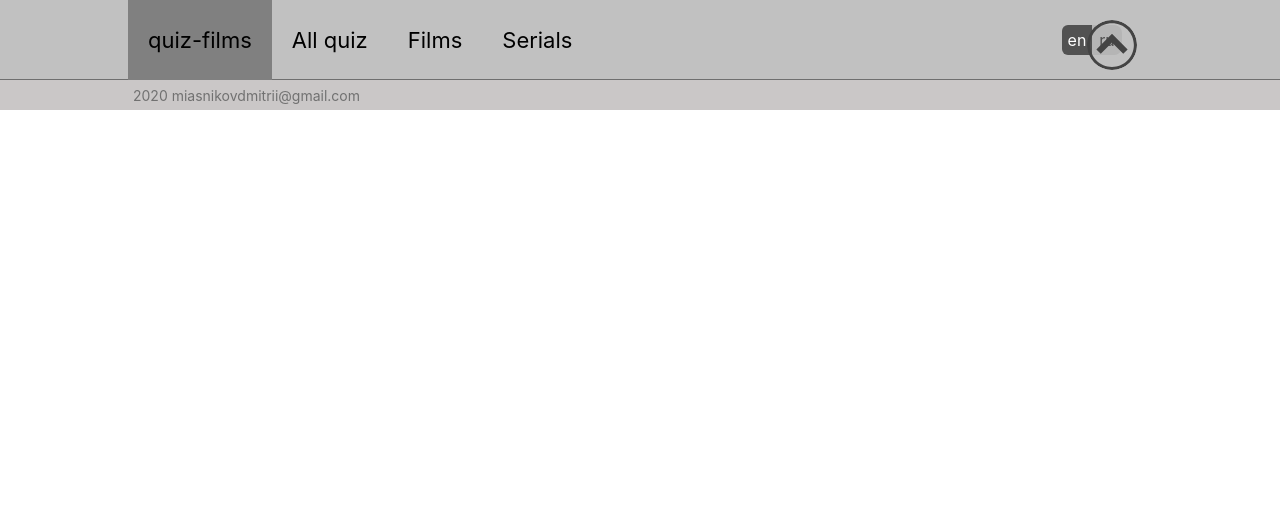
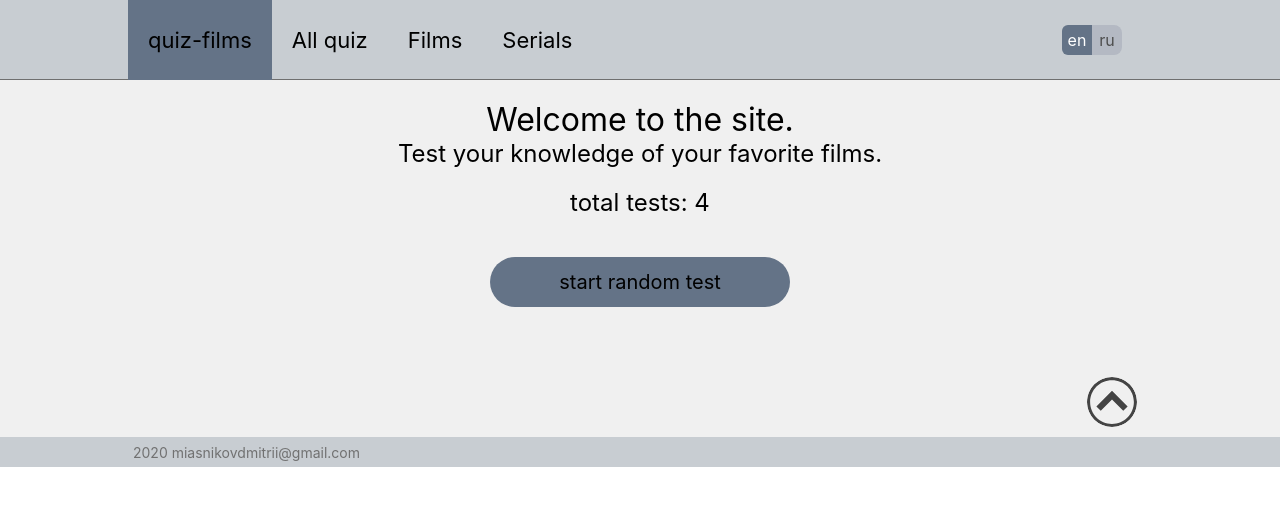
Before and after one commit to DmitriiMiasnikov/quiz_films, a React (Create React App) app: page /main in a window 1280 px wide. Shown: the top 506 px of the page. Built offline with nearby package versions, Linux system fonts and the light colour scheme.

Commit message:
create main page

```diff
--- a/src/App.js
+++ b/src/App.js
@@ -20,6 +20,7 @@ const App = (props) => {
       <Header />
       <div className = {styles.content}>
         <Redirect from='/' to='/main' />
+        <Route path='/main' render={() => <MainPage />} />
         <Route path='/all_quiz' render={() => <QuizList />} />
         <Route path='/films' render={() => <QuizList />} />
         <Route path='/serials' render={() => <QuizList />} />
--- a/src/App.module.scss
+++ b/src/App.module.scss
@@ -4,7 +4,7 @@
   grid-template-areas: 'header' 'content' 'footer';
   grid-template-rows: 80px 1fr 30px;
   user-select: none;
-  background-color: #e4e4e4;
+  background-color: #F0F0F0;
   .content {
     grid-area: content;
     display: inline-block;
--- a/src/components/Footer/Footer.module.scss
+++ b/src/components/Footer/Footer.module.scss
@@ -1,6 +1,6 @@
 .wrapper {
     grid-area: footer;
-    background-color: #cac7c7;
+    background-color: #C8CDD2;
     height: inherit;
     .content {
         position: relative;
--- a/src/components/Header/Header.module.scss
+++ b/src/components/Header/Header.module.scss
@@ -5,7 +5,7 @@ $button_height: 30px;
     grid-area: header;
     display: inline-block;
     height: 80px;
-    background-color: #c1c1c1;
+    background-color: #C8CDD2;
     border-bottom: 1px solid #6f6f6f;
     box-sizing: border-box;
     .items {
@@ -14,7 +14,7 @@ $button_height: 30px;
         position: relative;
         margin: 0 auto;
         .icon {
-            background-color: grey;
+            background-color:#647387;
         }
         .item {
             display: inline-flex;
@@ -37,7 +37,7 @@ $button_height: 30px;
         .localButton {
             position: absolute;
             right: 30px;
-            background-color: #b5b5b5;
+            background-color: #B4B9C3;
             top: 50%;
             transform: translateY(-50%);
             width: $button_width;
@@ -53,7 +53,7 @@ $button_height: 30px;
                 color: #4e4e4e;
                 transition: .2s background-color, .2s color;
                 &.current {
-                    background-color: #525252;
+                    background-color: #647387;
                     color: white;
                 }
             }
--- a/src/components/MainPage/MainPage.js
+++ b/src/components/MainPage/MainPage.js
@@ -5,16 +5,12 @@ import { NavLink } from 'react-router-dom';
 const MainPage = (props) => {
     return (
         <div className={styles.wrapper}>
-            {
-                props.quiz.map((el, i) => {
-                    return <div className={styles.item} key={i}>
-                        <NavLink to={`/quiz/${el.name}`} onClick = {props.getQuiz(el)}><img src={el.src} className={styles.picture} ></img></NavLink>
-                        <div className={styles.titleBlock}>
-                            <NavLink to={`/quiz/${el.name}`} onClick = {props.getQuiz(el)}>{el[props.local]}</NavLink>
-                        </div>
-                    </div>
-                })
-            }
+            <div className={styles.title}>Welcome to the site.</div>
+            <div className={styles.subtitle}>Test your knowledge of your favorite films.</div>
+            <div className={styles.counter}>total tests: {props.counterTests()}</div>
+            <div className={styles.buttonRandomTest} onClick = {() => props.getRandomQuiz()}>
+            <NavLink to={`/quiz/${() => props.getRandomQuiz()}`}>start random test</NavLink>
+                </div>
         </div>
     )
 }
--- a/src/components/MainPage/MainPage.module.scss
+++ b/src/components/MainPage/MainPage.module.scss
@@ -1,36 +1,46 @@
 .wrapper {
     position: relative;
-    display: inline-flex;
-    flex-wrap: wrap;
+    display: flex;
     box-sizing: border-box;
-    justify-content: space-between;
-    padding: 50px 50px 10px 50px;
+    flex-direction: column;
+    align-items: center;
+    padding: 20px 50px 10px 50px;
     width: 100%;
-    .item {
-        position: relative;
-        width: 430px;
-        margin-bottom: 50px;
-        .picture {
-            width: 100%;
-            transition: .2s transform;
-            transform: scale(1);
+    .title {
+        font-size: 32px;
+        display: inline-block;
+    }
+    .subtitle {
+        font-size: 24px;
+    }
+    .counter {
+        margin-top: 20px;
+        font-size: 24px;
+    }
+    .buttonRandomTest {
+        width: 300px;
+        height: 50px;
+        margin-top: 40px;
+        margin-bottom: 120px;
+        background-color: #647387;
+        color: white;
+        font-size: 20px;
+        border-radius: 25px;
+        display: flex;
+        justify-content: center;
+        align-items: center;
+        transition: .1s box-shadow;
         &:hover {
-                transform: scale(1.02);
+            box-shadow: 0px 0px 5px 0px #40486D;
             cursor: pointer;
         }
-        }
-        .titleBlock {
-            text-align: center;
-            font-size: 24px;
         a {
             color: black;
             text-decoration: none;
             transition: .1s color;
             &:hover {
                 cursor: pointer;
-                    color: grey;
             }
         }
     }
 }
-}
--- a/src/components/MainPage/MainPageContainer.js
+++ b/src/components/MainPage/MainPageContainer.js
@@ -1,23 +1,28 @@
 import { connect } from "react-redux";
 import React from 'react';
 import MainPage from './MainPage';
-import {getQuiz} from './../../store/quizReducer'
+import { getRandomQuiz } from './../../store/quizReducer'
 
 const MainPageContainer = (props) => {
-    const getQuiz = (currentQuiz) => {
-        props.getQuiz(currentQuiz)
+    const getRandomQuiz = () => {
+        const randomTest = Math.floor(Math.random() * props.quizAll.length)
+        props.getRandomQuiz(props.quizAll[randomTest].name)
+        return props.getRandomQuiz(props.quizAll[randomTest])
+    }
+    const counterTests = () => {
+        return props.quizAll.length
     }
     return (
-        <MainPage {...props} getQuiz = {getQuiz} />
+        <MainPage {...props} counterTests={counterTests} getRandomQuiz={getRandomQuiz} />
     )
 }
 
 const mapStateToProps = (state) => {
     return {
-        quiz: state.mainPage.quiz,
+        quizAll: state.mainPage.quizAll,
         local: state.header.local,
 
     }
 }
 
-export default connect(mapStateToProps, { getQuiz })(MainPageContainer);
+export default connect(mapStateToProps, { getRandomQuiz })(MainPageContainer);
--- a/src/components/Quiz/Quiz.module.scss
+++ b/src/components/Quiz/Quiz.module.scss
@@ -13,7 +13,7 @@
             position: relative;
             width: 30px;
             height: 30px;
-            background-color: #e0e0e0;
+            background-color: #E8F4FA;
             border: 1px solid #b7b7b7;
             border-radius: 50%;
             margin: 0 6px;
@@ -54,7 +54,7 @@
             .questions {
                 position: relative;
                 .question {
-                    background-color: grey;
+                    background-color: #C2C0CD;
                     transition: .2s background-color;
                     font-size: 32px;
                     box-sizing: border-box;
@@ -62,7 +62,7 @@
                     margin-bottom: 5px;
                     &:hover {
                         cursor: pointer;
-                        background-color: rgb(172, 172, 172);
+                        background-color: #7585B6;
                     }
                 }
             }
@@ -73,7 +73,7 @@
                 position: relative;
 
                 margin-bottom: 10px;
-                background-color: #d0d0d0;
+                background-color: #D5D1D2;
                 img {
                     display: block;
                     width: 300px;
--- a/src/components/QuizList/QuizList.module.scss
+++ b/src/components/QuizList/QuizList.module.scss
@@ -13,7 +13,6 @@
         .picture {
             width: 100%;
             border-radius: 10px;
-            font-weight: 600;
             transition: .2s transform, .1s box-shadow;
             transform: scale(1);
             transform-origin: bottom;
--- a/src/store/quizReducer.js
+++ b/src/store/quizReducer.js
@@ -5,6 +5,7 @@ const RESULT_TEXT = 'RESULT_TEXT';
 const CLEAR = 'CLEAR';
 const RANDOMIZE_OPTIONS = 'RANDOMIZE_OPTIONS';
 const TOGGLE_INACTIVE_BUTTONS = 'TOGGLE_INACTIVE_BUTTONS';
+const GET_RANDOM_QUIZ = 'GET_RANDOM_QUIZ';
 
 const defaultState = {
     step: 0,
@@ -23,6 +24,9 @@ const quizReducer = (state = defaultState, action) => {
             return { ...state, step: state.step += 1 }
         }
         case (GET_QUIZ): {
+            return { ...state, currentQuiz: action.currentQuiz, hideArrow: true }
+        }
+        case (GET_RANDOM_QUIZ): {
             return { ...state, currentQuiz: action.currentQuiz, hideArrow: true }
         }
         case (RANDOMIZE_OPTIONS): {
@@ -63,6 +67,9 @@ export const stepUp = () => {
 export const getQuiz = (currentQuiz) => {
     return { type: GET_QUIZ, currentQuiz }
 }
+export const getRandomQuiz = (currentQuiz) => {
+    return { type: GET_RANDOM_QUIZ, currentQuiz }
+}
 export const randomizeOptions = (currentQuiz) => {
     return { type: GET_QUIZ, currentQuiz }
 }
```
Lines whose indentation alone changed are shown as unchanged.
